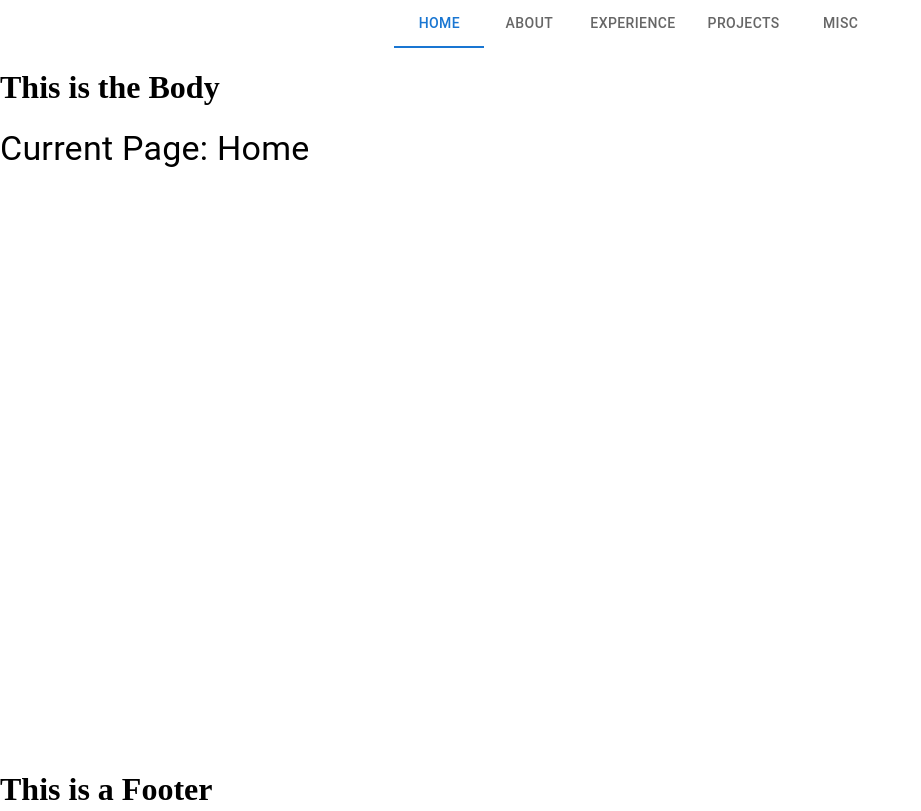
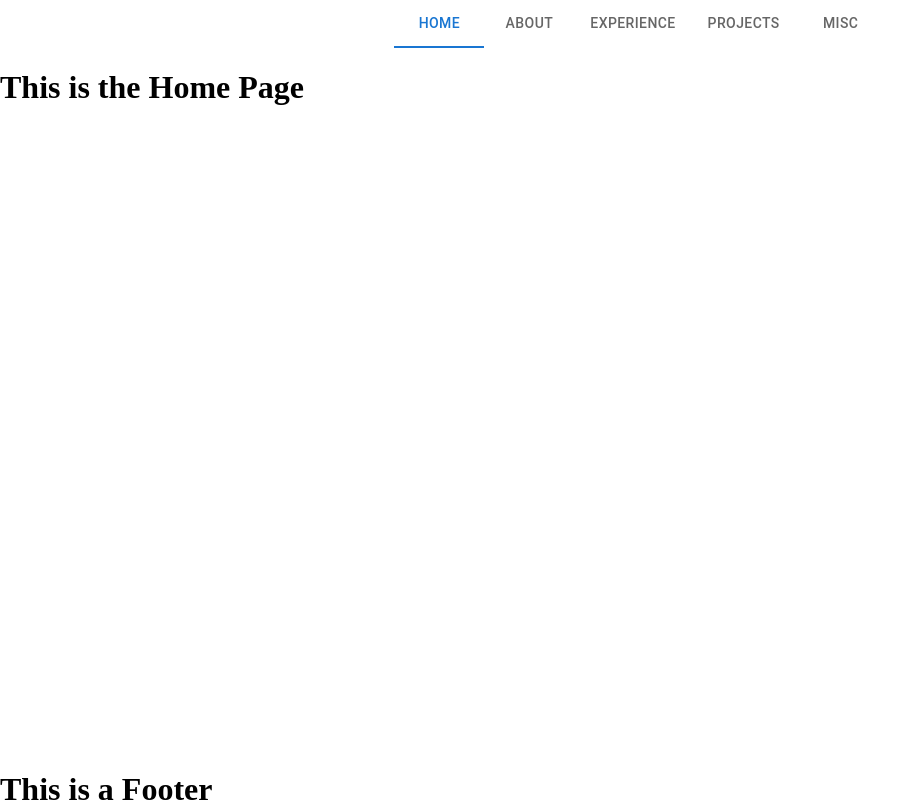
Before and after one commit to KWilson718/open-portfolio, a React (Vite) app: page / in a window 1280 px wide. Shown: the whole page, without its empty margins (0-921 px from the left). Built offline with nearby package versions, Linux system fonts and the light colour scheme.

Commit message:
getting each page to load in correct component

```diff
--- a/src/components/body.jsx
+++ b/src/components/body.jsx
@@ -1,23 +1,32 @@
 import { Box, Typography } from "@mui/material";
 import { useStore } from "../store/useStore";
+
+import Home from "./pages/home";
+import About from "./pages/about";
+import Experience from "./pages/experience";
+import Projects from "./pages/projects";
+import Misc from "./pages/misc";
 
 export default function Body() {
     const {state} = useStore();
 
-    const pageTitles = {
-        0: "Home",
-        1: "About",
-        2: "Experience",
-        3: "Projects",
-        4: "Misc",
+    const pages = {
+        0: <Home />,
+        1: <About />,
+        2: <Experience />,
+        3: <Projects />,
+        4: <Misc />,
     }
 
-    const currentPage = pageTitles[state.page] || "Undefined Page";
+    const currentPageComponent = pages[state.page] || (
+        <Typography variant="h3">
+            Page Not Found
+        </Typography>
+    );
 
     return (
         <Box className="body" >
-            <h1>This is the Body</h1>
-            <Typography variant="h4">Current Page: {currentPage}</Typography>
+            {currentPageComponent}
         </Box>
     );
 }
--- /dev/null
+++ b/src/components/pages/about.jsx
@@ -0,0 +1,7 @@
+export default function About() {
+    return (
+        <>
+            <h1>This is the About Page</h1>
+        </>
+    );
+}
--- /dev/null
+++ b/src/components/pages/experience.jsx
@@ -0,0 +1,7 @@
+export default function Experience() {
+    return (
+        <>
+            <h1>This is the Experience Page</h1>
+        </>
+    );
+}
--- /dev/null
+++ b/src/components/pages/home.jsx
@@ -0,0 +1,7 @@
+export default function Home() {
+    return (
+        <>
+            <h1>This is the Home Page</h1>
+        </>
+    );
+}
--- /dev/null
+++ b/src/components/pages/misc.jsx
@@ -0,0 +1,7 @@
+export default function Misc() {
+    return (
+        <>
+            <h1>This is the Miscellaneous Page</h1>
+        </>
+    );
+}
--- /dev/null
+++ b/src/components/pages/projects.jsx
@@ -0,0 +1,7 @@
+export default function Projects() {
+    return (
+        <>
+            <h1>This is the Projects Page</h1>
+        </>
+    );
+}
```
